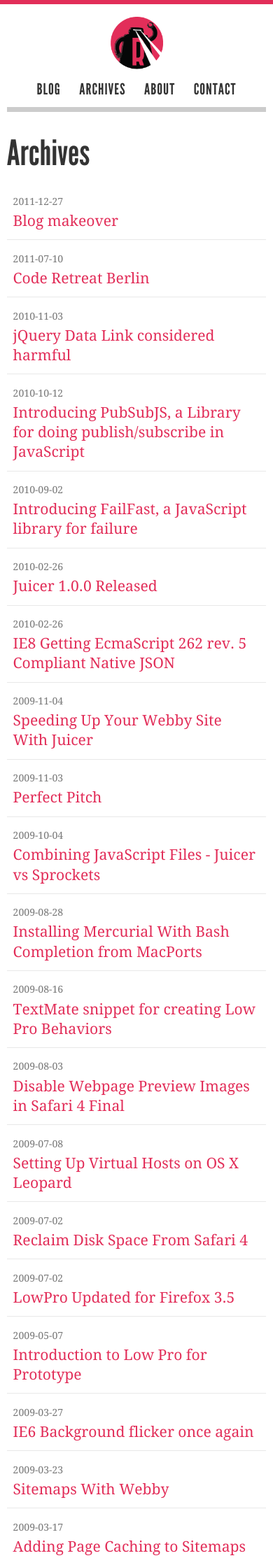
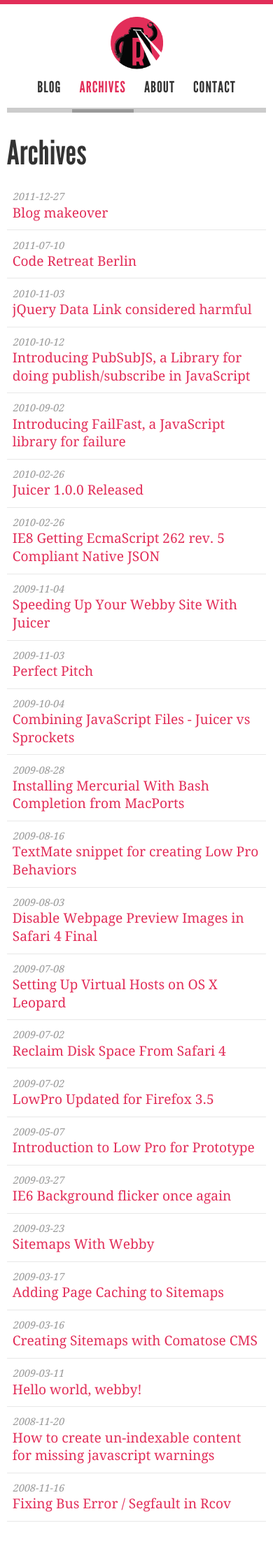
Before and after one commit to mroderick/blog.jekyll, a Jekyll site: the page built from site/archives/index.html, in a window 390 px wide. Shown: the top 2237 px of the page at 70% size. Built offline with Jekyll 4.4.1, drawn with Linux system fonts in a browser that asks for light colours; Markdown is read by kramdown in place of the engine named in the settings; some of the changed text lies outside the part shown.

Commit message:
Minor style fixes for comments, blockquotes and navigation. Markup tweak for timestamps in archive and post section.

```diff
--- a/site/_layouts/default.html
+++ b/site/_layouts/default.html
@@ -24,7 +24,7 @@
 			<nav>
 				<ul>
 					<li class="blog"><a href="/">Blog <em>Random ramblings</em></a></li>
-					<li class="archives"><a href="/archives/">Archives <em>Alle entries</em></a></li>
+					<li class="archives"><a href="/archives/">Archives <em>All entries</em></a></li>
 					<li class="about"><a href="/about/">About <em>Me me &amp; me</em></a></li>
 					<li class="contact"><a href="/contact/">Contact <em>Drop me a line</em></a></li>
 				</ul>
@@ -40,7 +40,9 @@
 			<div class="about-teaser">
 				<h3>About the author</h3>
 
-				<img class="profile-img" src="/images/morg-profile.jpg" alt="Morgan Roderick" />
+				<figure>
+					<img class="profile-img" src="/images/morg-profile.jpg" alt="Morgan Roderick" />
+				</figure>
 
 				<p>My name is Morgan Roderick, I write this blog.</p>
 
--- a/site/archives/index.html
+++ b/site/archives/index.html
@@ -7,6 +7,14 @@ site_section: archives
 <h1>Archives</h1>
 <ul class="archive">
 	{% for post in site.posts %}
-	<li><span class="posted-on">{{ post.date | date: "%Y-%m-%d" }}</span><a href="{{ post.url }}" title="{{ post.title }}">{{ post.title }}</a></li>
+		{% capture this_year %}{{ post.date | date: "%Y" }}{% endcapture %}
+		{% capture this_month %}{{ post.date | date: "%m" }}{% endcapture %}
+		{% capture this_day %}{{ post.date | date: "%d" }}{% endcapture %}
+		<li>
+			<time class="post-date" datetime="{{ post.date | date: "%Y-%m-%d" }}">
+				<span class="year">{{ this_year }}</span>-<span class="month">{{ this_month }}</span>-<span class="day">{{ this_day }}</span>
+			</time>
+			<a href="{{ post.url }}" title="{{ post.title }}">{{ post.title }}</a>
+		</li>
 	{% endfor %}
 </ul>
--- a/site/index.html
+++ b/site/index.html
@@ -29,8 +29,3 @@ site_section: frontpage blog
 	{% endunless %}
 </div>
 {% endfor %}
-
-<hr />
-<p>
-	<a class="archives" href="/archives/">Blog archive</a>
-</p>
--- a/site/stylesheets/style.css
+++ b/site/stylesheets/style.css
@@ -251,20 +251,22 @@ header[role="banner"] {
 
 	        header[role="banner"] nav li a em {
 				display: block;
-				font-size: 20px;
+				font-size: 21px;
 				color: #aaa;
+				font-style: normal;
+				font-weight: 400;
 			}
 
-	body.blog header[role="banner"] nav > li.blog,
-	body.archives header[role="banner"] nav > li.archives,
-	body.about header[role="banner"] nav > li.about,
-	body.contact header[role="banner"] nav > li.contact {
+	body.blog header[role="banner"] nav li.blog,
+	body.archives header[role="banner"] nav li.archives,
+	body.about header[role="banner"] nav li.about,
+	body.contact header[role="banner"] nav li.contact {
 		border-bottom: 7px solid #999;
 	}
-	body.blog header[role="banner"] nav > li.blog a,
-	body.archives header[role="banner"] nav > li.archives a,
-	body.about header[role="banner"] nav > li.about a,
-	body.contact header[role="banner"] nav > li.contact a {
+	body.blog header[role="banner"] nav li.blog a,
+	body.archives header[role="banner"] nav li.archives a,
+	body.about header[role="banner"] nav li.about a,
+	body.contact header[role="banner"] nav li.contact a {
 		color: #e22e59;
 	}
 
@@ -300,7 +302,7 @@ article {}
 	article .post-date {
 		margin: 0;
 		padding: 0;
-		font-size: 15px;
+		font-size: .8em;
 		color: #999;
 		text-transform: uppercase;
 		font-style: italic;
@@ -324,10 +326,9 @@ article {}
 				text-decoration: underline;
 			}
 
-			.archive li .posted-on {
+			.archive li .post-date {
 				float: left;
-				color: #777;
-				font-size: 1em;
+				color: #999;
 			}
 
 
@@ -354,13 +355,14 @@ h1, h2, h3, h4, h5, h6 {
 	font-family: "LeagueGothicRegular", sans-serif;
 	font-style: normal;
 	font-weight: 400;
+	line-height: 1em;
 }
 
 	h1 {
 	    margin: 0 0 .3em;
 		padding: 0;
-	    font-size: 72px;
-		line-height: 80px;
+	    font-size: 4em;
+		line-height: 1.1em;
 	}
 		h1 > a {
 			color: #333;
@@ -378,7 +380,7 @@ h1, h2, h3, h4, h5, h6 {
 
 	h2 {
 	    margin: 1.2em 0 .5em;
-		font-size: 36px;
+		font-size: 2.3em;
 	}
 
 	h3 {
@@ -387,12 +389,22 @@ h1, h2, h3, h4, h5, h6 {
 	}
 
 blockquote {
-	margin: 1.5em 0;
-	padding: 1em 1.5em;
-	background: #efefef;
+	padding: 1em .6em 1em 2.5em;
+	font-style: italic;
+	border-top: 6px solid #ddd;
+	border-bottom: 6px solid #ddd;
 }
 
-hr,p,ul,ol,dl,pre, address,table,form {
+blockquote:before {
+	content: "”";
+	float: left;
+	margin: 27px 0 0 -50px;
+	padding-right: 30px;
+	font-size: 6em;
+	color: #ccc;
+}
+
+hr,p,ul,ol,dl,pre, address,table,form,blockquote {
 	margin-bottom:1.6em;
 }
 
@@ -400,6 +412,9 @@ p + p {
 	margin-top:-.8em;
 }
 
+p:last-child {
+	margin-bottom: 0;
+}
 
 /* other elements */
 
@@ -420,73 +435,119 @@ p + p {
 		max-width: none;
 	}
 
+		#idc-container-parent #idc-container {
+			max-width: none;
+		}
+
+		#idc-container-parent #idc-container div {
+			font-size: 1em;
+		}
+
+		#idc-container-parent #idc-container h3 {
+			margin: 0 0 .5em;
+			padding: 0 0 .2em;
+			font-size: 1.8em;
+		}
+
+		#idc-container-parent #IDCommentsHead h3 {
+			font-size: 2.3em;
+			border-bottom: 4px solid #ccc;
+		}
+
 	#idc-container-parent #idc-container .idc-c {
 		padding-top: 1.5em;
 		padding-bottom: 1em;
 		border-top: 1px solid #ccc;
 	}
 
-		#idc-container .idc-a_nomenu,
-		#idc-container .idc-a {
-			margin: 0 15px 0 0 !important;
+	/* thread */
+	#idc-container-parent #idc-container .idc-thread .idc-thread {
+		margin-left: 1em;
+	}
+
+		#idc-container-parent #idc-container .idc-thread .idc-thread .idc-c {
+			background-position: -1528px -104px;
 		}
 
-		#idc-container .idc-thread .idc-thread .idc-a,
-		#idc-container .idc-thread .idc-thread .idc-c {
-			padding-left: 3em;
+		#idc-container-parent #idc-container .idc-thread:first-child > .idc-c {
+			padding-top: 0;
+			border-top: 0;
 		}
 
 
-	#idc-container-parent #idc-container h3 {
-		margin: 0 0 .5em;
-		padding: 0 0 .2em;
-		font-size: 28px;
+	/* vote */
+	#idc-container-parent #idc-container .idc-v	{
+		font-size: 0.9em;
+	}
+
+	#idc-container .idc-a_nomenu,
+	#idc-container .idc-a {
+		margin: 0 15px 0 0 !important;
+	}
+
+	#idc-container-parent #idc-container .idc-text,
+	#idc-container-parent #idc-container div.idc-text_noresize,
+	#idc-container-parent #idc-container textarea.idc-text_noresize {
+		background-image: none;
+		border: 5px solid #e8e7e3;
+		font-size: 1em;
+
+		-webkit-box-sizing: border-box; /* Safari/Chrome, other WebKit */
+	    -moz-box-sizing: border-box;    /* Firefox, other Gecko */
+	    box-sizing: border-box;         /* Opera/IE 8+ */
 
 	}
-		#idc-container-parent #IDCommentsHead h3 {
-			font-size: 36px;
-			border-bottom: 4px solid #ccc;
-		}
 
 	#idc-container-parent #idc-container .idc-c .idc-c-h {
 		background-image: none;
 	}
 
 	#idc-container-parent #idc-container .idc-c .idc-i {
+		margin-left: 0;
 		font-family: "LeagueGothicRegular", sans-serif;
 		font-style: normal;
 		font-weight: 400;
-		font-size: 2.2em;
+		font-size: 1.7em;
 	}
 
 		#idc-container-parent #idc-container .idc-i a {
-			font-size: 26px;
+			font-size: 1em;
 			color: #333;
 			text-decoration: none;
 		}
 
 		#idc-container-parent #idc-container .idc-i em a {
-			font-size: 18px;
+			font-size: 1.6em;
 			color: #999;
 		}
 
+		#idc-container-parent #idc-container .idc-i .idc-time {
+			color: #fff;
+		}
 
-		#idc-container-parent #idc-container div,
-		#idc-container-parent #idc-container .idc-c-t-inner {
-			font-size: 16px;
-			line-height: 1.6em;
+
+		#idc-container-parent #idc-container .idc-c-t {
+			padding: 0;
 		}
+
+			#idc-container-parent #idc-container .idc-c-t-inner {
+				font-size: 0.9em;
+				line-height: 1.5em;
+			}
 
 		#idc-container-parent #idc-container .IDCommentThreadTimeRead {
 			display: none;
 		}
 
-/*
-font-family: "LeagueGothicRegular", sans-serif;
-font-style: normal;
-font-weight: 400;
+		#idc-container textarea.idc-text_noresize {
+			background-image: none;
+		}
 
-*/
+		#idc-container-parent #idc-container .idc-collapselink_closed,
+		#idc-container-parent #idc-container .idc-collapselink {
+			font-size: 0.9em;
+			font-weight: normal;
+		}
 
 
 
@@ -568,7 +629,6 @@ video {
 
 		header[role="banner"] nav li a {
 			margin-top: 20px;
-			font-size: 25px;
 			letter-spacing: 1px;
 		}
 
@@ -599,8 +659,7 @@ video {
 
 @media screen and (max-width: 767px) {
 	h1 {
-		font-size: 50px;
-		line-height: 55px;
+		font-size: 3em;
 	}
 }
 
@@ -609,8 +668,13 @@ video {
 
 @media screen and (max-width: 480px) {
 
+	body {
+		font-size: 1em;
+	}
 
-	header[role="banner"] {}
+	header[role="banner"] {
+		height: 155px;
+	}
 
 		/* Site logo */
 		header[role="banner"] .logo {
@@ -641,15 +705,53 @@ video {
 	.archive li a {
 		padding-left: 0;
 	}
-		.archive li .posted-on {
+		.archive li .post-date {
 			display: block;
 			float: none;
-			font-size: 0.8em;
+			font-size: 0.9em;
+			font-style: italic;
+			line-height: 1.4em;
 		}
+
+	#idc-container-parent #idc-container .idc-v	{
+		display: none;
+	}
+
+	#idc-container-parent #idc-container .idc-thread .idc-thread {
+		margin-left: .3em;
+	}
+
+	#idc-container-parent #idc-container .idc-c-h,
+	#idc-container-parent #idc-container .idc-c .idc-i,
+	#idc-container-parent #idc-container .idc-c .idc-c-h-inner {
+		height: auto;
+	}
 
 }
 
 
+/* max-width: 320
+....................................................................................... */
+
+@media screen and (max-width: 320px) {
+
+	/* Site logo */
+	header[role="banner"] .logo {
+	}
+
+		header[role="banner"] nav li a {
+			padding: .3em;
+		}
+
+	h1 {
+		font-size: 2.3em;
+	}
+
+	#idc-container-parent #idc-container .idc-i .idc-time {
+		white-space: nowrap;
+	}
+
+}
 
 /**
  * Print styles.
```
Also changed, not shown: site/_layouts/post.html (+8 -1 lines), site/images/morg-profile.jpg.
